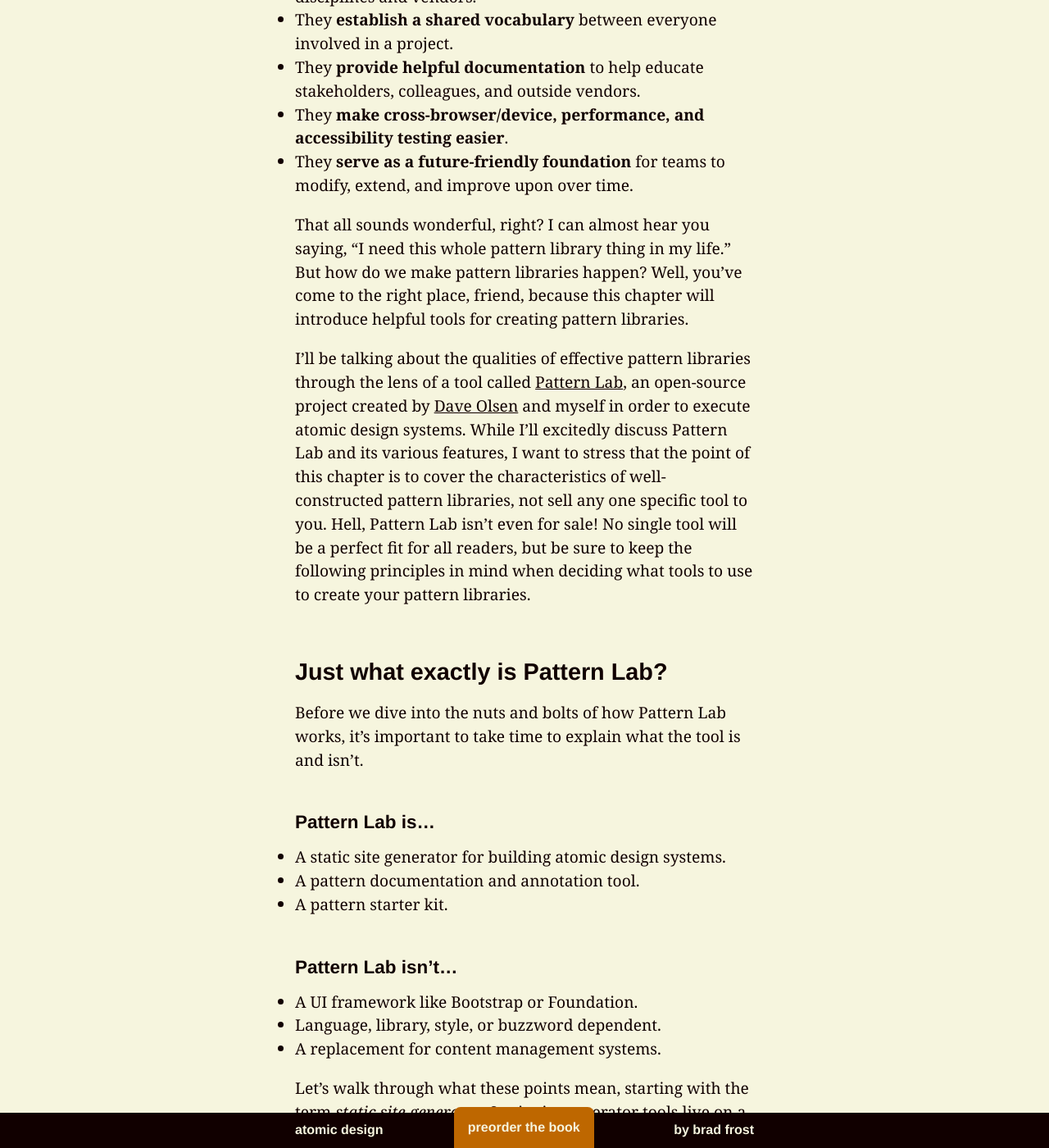
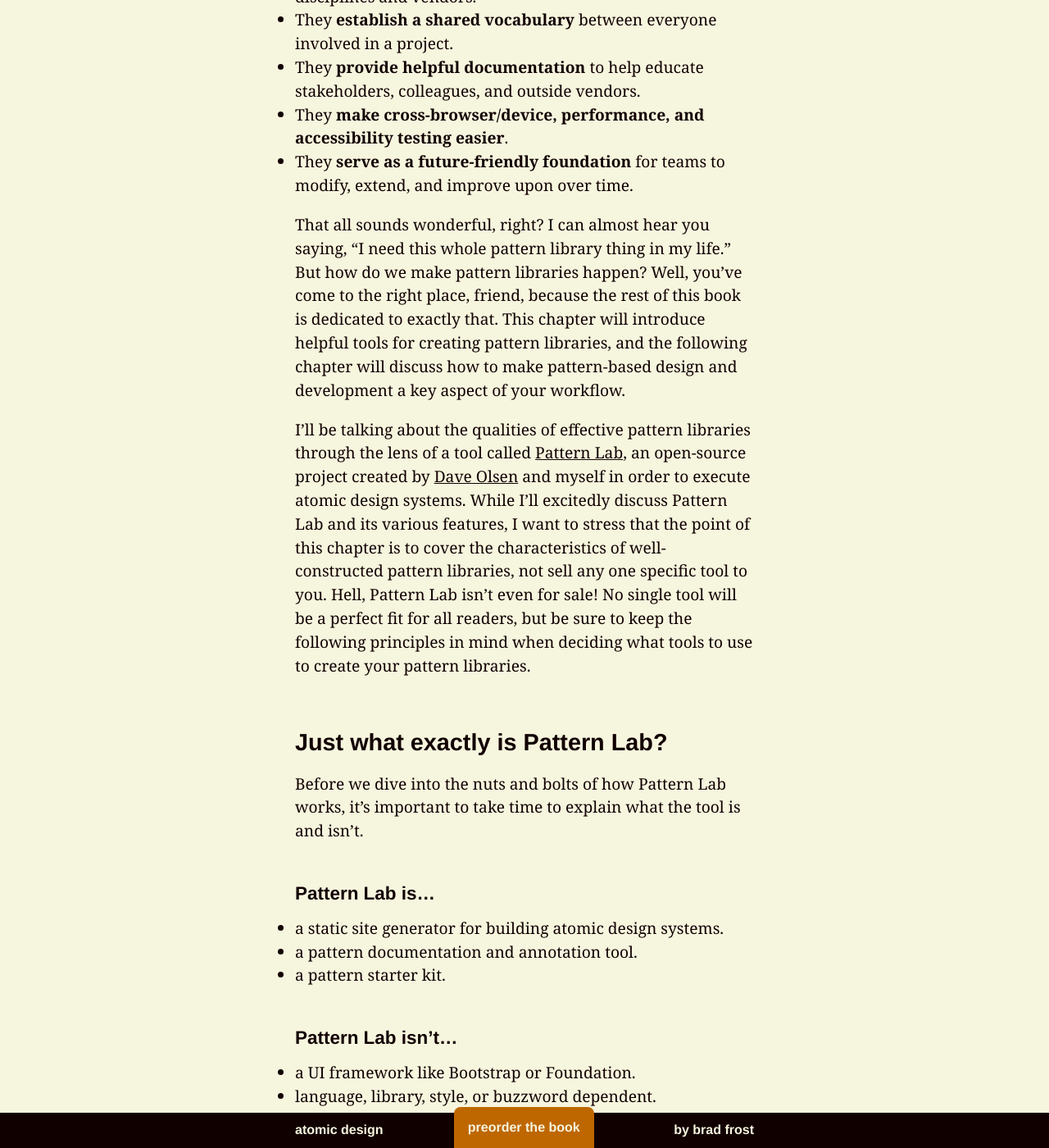
Before and after one commit to bradfrost/atomic-design, a Jekyll site: the page built from chapter-3.md, in a window 1280 px wide and 1400 px high, scrolled down 978 px. Shown: the whole window at 82% size. Built offline with Jekyll 4.4.1, drawn with Linux system fonts in a browser that asks for light colours; some of the changed text lies outside the part shown.

Commit message:
Chapter 3 draft
Revise intro, more PL intro

```diff
--- a/chapter-3.md
+++ b/chapter-3.md
@@ -17,7 +17,7 @@ The cornerstone of pattern-based design and development is the pattern library,
 - They **make cross-browser/device, performance, and accessibility testing easier**.
 - They **serve as a future-friendly foundation** for teams to modify, extend, and improve upon over time.
 
-That all sounds wonderful, right? I can almost hear you saying, "I need this whole pattern library thing in my life." But how do we make pattern libraries happen? Well, you've come to the right place, friend, because this chapter will introduce helpful tools for creating pattern libraries.
+That all sounds wonderful, right? I can almost hear you saying, "I need this whole pattern library thing in my life." But how do we make pattern libraries happen? Well, you've come to the right place, friend, because the rest of this book is dedicated to exactly that. This chapter will introduce helpful tools for creating pattern libraries, and the following chapter will discuss how to make pattern-based design and development a key aspect of your workflow.
 
 I'll be talking about the qualities of effective pattern libraries through the lens of a tool called [Pattern Lab](http://patternlab.io), an open-source project created by [Dave Olsen](http://dmolsen.com) and myself in order to execute atomic design systems. While I'll excitedly discuss Pattern Lab and its various features, I want to stress that the point of this chapter is to cover the characteristics of well-constructed pattern libraries, not sell any one specific tool to you. Hell, Pattern Lab isn't even for sale! No single tool will be a perfect fit for all readers, but be sure to keep the following principles in mind when deciding what tools to use to create your pattern libraries.
 
@@ -25,16 +25,16 @@ I'll be talking about the qualities of effective pattern libraries through the l
 Before we dive into the nuts and bolts of how Pattern Lab works, it's important to take time to explain what the tool is and isn't.
 
 ### Pattern Lab is…
-- A static site generator for building atomic design systems.
-- A pattern documentation and annotation tool.
-- A pattern starter kit.
+- a static site generator for building atomic design systems.
+- a pattern documentation and annotation tool.
+- a pattern starter kit.
 
 ### Pattern Lab isn't…
-- A UI framework like Bootstrap or Foundation.
-- Language, library, style, or buzzword dependent.
-- A replacement for content management systems.
+- a UI framework like Bootstrap or Foundation.
+- language, library, style, or buzzword dependent.
+- a replacement for content management systems.
 
-Let's walk through what these points mean, starting with the term *static site generator*. Static site generator tools live on a computer, take in some source code & assets, compile them, and spit plain-ol' HTML, CSS, and JavaScript out the other end. **Pattern Lab takes source code – namely patterns – and compiles those patterns into a functional front-end interface inside a pattern library shell**.
+Let's walk through what these points mean, starting with the term *static site generator*. Static site generator tools take in some source code & assets, compile them, and spit plain-ol' HTML, CSS, and JavaScript out the other end. **Pattern Lab takes source code – namely patterns – and compiles those patterns into a functional front-end UI inside a pattern library shell**.
 
 So what does Pattern Lab look like? Drumroll, please.
 
```
Also changed, not shown: 2 other files.
